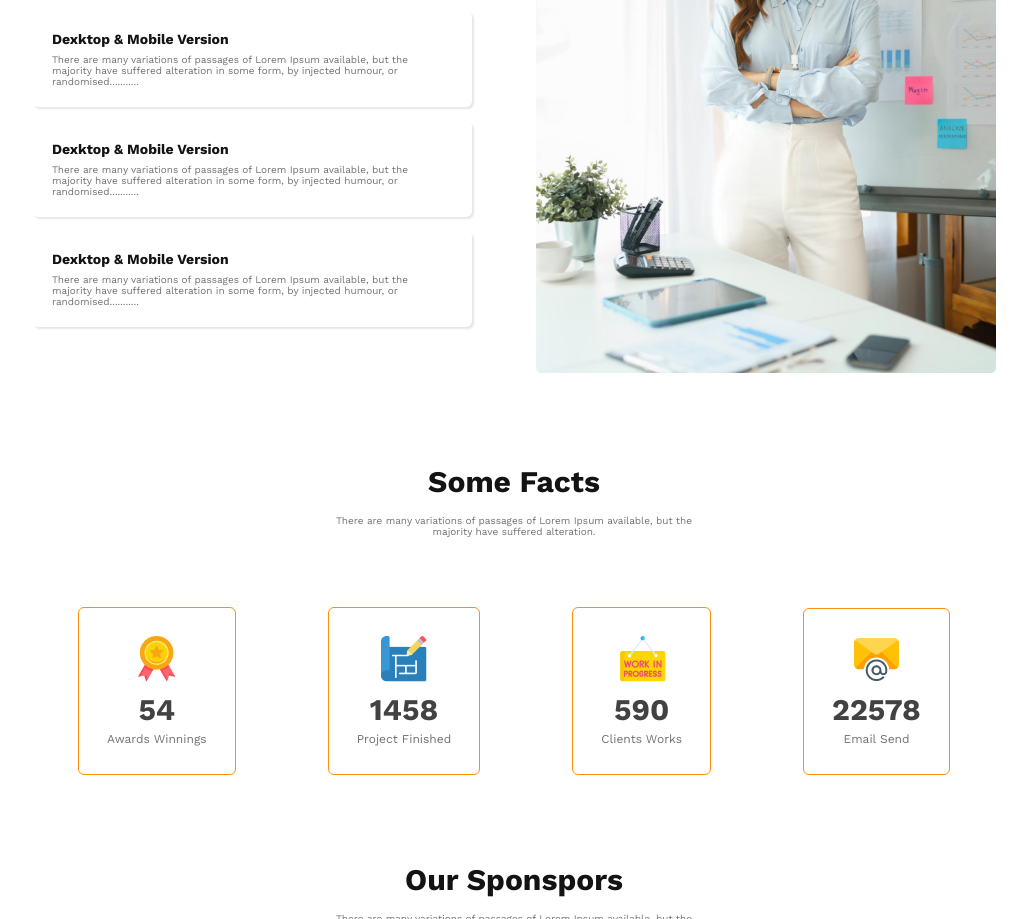
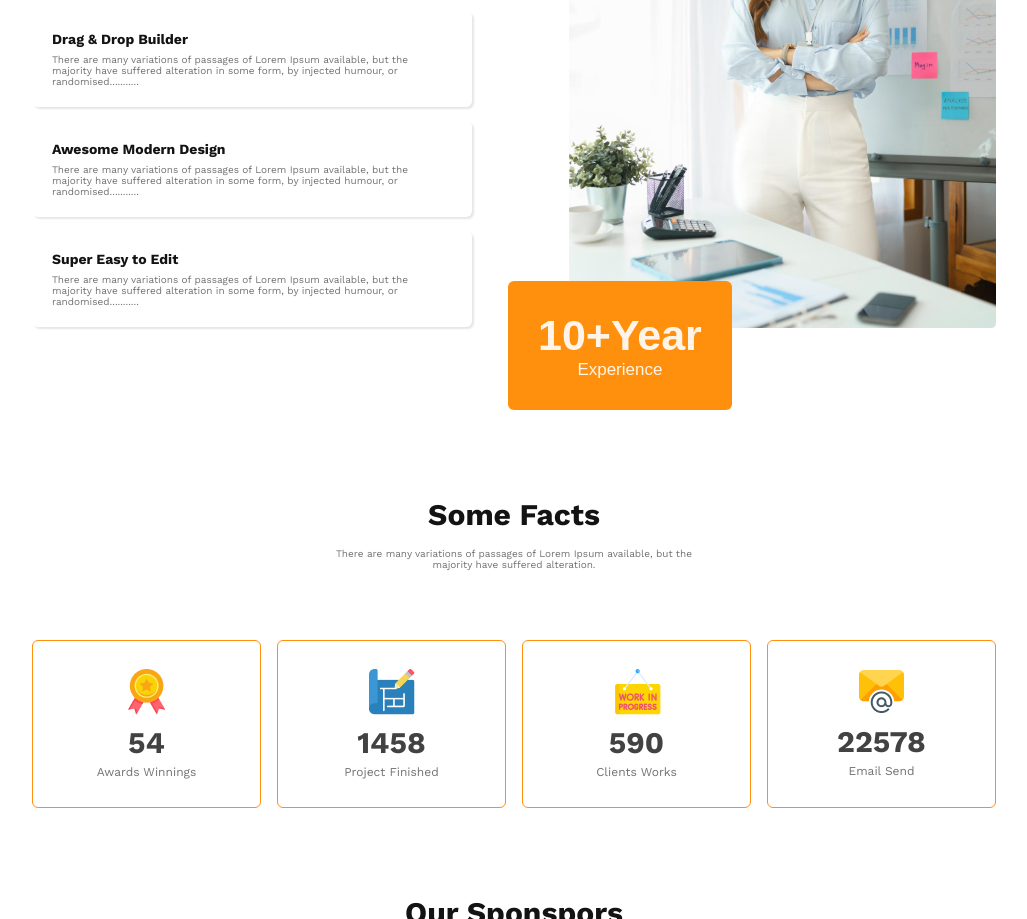
Before and after one commit to aminsohag/architecture-webpage, a plain HTML site: page index.html in a window 1280 px wide. Shown: the part 1881-2800 px from the top of the page, without its empty margins (126-1153 px from the left). Drawn offline with nearby package versions, Linux system fonts and the light colour scheme.

Commit message:
added card

```diff
--- a/index.html
+++ b/index.html
@@ -55,27 +55,32 @@
                 <div>
                     <div class="feature-box">
                         <h1 class="feature-title">Features you will <br> love & enjoy</h1>
-                       <p class="feature-des">There are many variations of passages of Lorem Ipsum available, but the majority have suffered alteration in some form, by injected humour, or randomised words which don't look even</p>
+                        <p class="feature-des">There are many variations of passages of Lorem Ipsum available, but the majority have suffered alteration in some form, by injected humour, or randomised words which don't look even</p>
                     </div>
                     <div class="fea-box">
                         <h5 class="fea-title">Dexktop & Mobile Version</h5>
                         <p class="fea-des">There are many variations of passages of Lorem Ipsum available, but the majority have suffered alteration in some form, by injected humour, or randomised...........</p>
                     </div>
                     <div class="fea-box">
-                        <h5 class="fea-title">Dexktop & Mobile Version</h5>
+                        <h5 class="fea-title">Drag & Drop Builder</h5>
                         <p class="fea-des">There are many variations of passages of Lorem Ipsum available, but the majority have suffered alteration in some form, by injected humour, or randomised...........</p>
                     </div>
                     <div class="fea-box">
-                        <h5 class="fea-title">Dexktop & Mobile Version</h5>
+                        <h5 class="fea-title">Awesome Modern Design</h5>
                         <p class="fea-des">There are many variations of passages of Lorem Ipsum available, but the majority have suffered alteration in some form, by injected humour, or randomised...........</p>
                     </div>
                     <div class="fea-box">
-                        <h5 class="fea-title">Dexktop & Mobile Version</h5>
+                        <h5 class="fea-title">Super Easy to Edit</h5>
                         <p class="fea-des">There are many variations of passages of Lorem Ipsum available, but the majority have suffered alteration in some form, by injected humour, or randomised...........</p>
                     </div>
                 </div>
                 <div>
                     <img class="feature-img" src="images/architect.png" alt="">
+                    <button class="button">
+                        <span class="year">10+Year</span>
+                        <br>
+                        <span>Experience</span>
+                    </button>
                 </div>
             </div>
          </div>
--- a/style/style.css
+++ b/style/style.css
@@ -38,7 +38,7 @@
 }
 
 .banner{
-    width: 964px;
+    max-width: 964px;
     margin: 0 auto;
 }
 .banner-img{
@@ -118,7 +118,7 @@
     padding: 20px 28px 20px 20px ;
     border-radius: 6px;
     box-shadow: 2px 2px 2px rgba(0, 0, 0, 0.1);
-    margin:0 64px 14px 0;
+    margin:0 97px 14px 0;
 }
 .fea-title{
     font-size: 14px;
@@ -141,11 +141,28 @@
     margin-bottom: 20px;
  }
  .feature-box{
-    width: 392px;
+    max-width: 392px;
  }
  .feature-img{
     width: 100%;
  }
+.button{
+    background-color: #FF900E;
+    padding: 30px;
+    border: none;
+    border-radius: 6px;
+    font-size:17px ;
+    color:#FFF4E7 ;
+    margin-left: -61px;
+    margin-top: -51px;
+}
+.year{
+    font-size: 43px;
+    font-weight: 700;
+}
+
+
+
  .some-text{
     text-align: center;
     width: 363px;
@@ -162,9 +179,9 @@
     color: #727272;
  }
  .cards{
-    display: flex;
-    align-items: center;
-    justify-content: space-around;
+    display: grid;
+    grid-template-columns: repeat(4, 1fr);
+    gap: 16px;
  }
  .icon-card{
     padding: 28px;
@@ -184,9 +201,10 @@
  }
 
 .sponsor{
-    display: flex;
-    align-items: center;
-    justify-content: space-around;
+    display: grid;
+    grid-template-columns: repeat(5, 1fr);
+    /* align-items: center;
+    justify-content: space-around; */
     margin: 33px 0 87px 0;
 }
 .spon{
@@ -196,7 +214,37 @@
 .footer{
     background-color: #FFF4E7;
     color:#424242;
-    font-size: 16px;
-    padding: 24px 270px;
+    font-size: 14px;
+    padding: 24px 250px;
     border-radius: 8px;
 }
+
+
+/* responsive  */
+
+/* mobile device */
+/* @media screen and (max-width: 576px) {
+    .navbar,
+    .nav-items,
+    .flex,
+    .feature,
+    .sponsor
+    {
+        flex-direction: column;
+    }
+    .grid,
+    .sponsor{
+        grid-template-columns: repeat(1,1fr);
+    }
+    .button{
+        margin-top: 20px;
+        margin-left: 20px;
+    }
+    .feature-box, .fea-box{
+        justify-content: center;
+        gap: 16px;
+    }
+    .cards{
+        grid-template-columns: 1fr;
+    }
+} */
```
